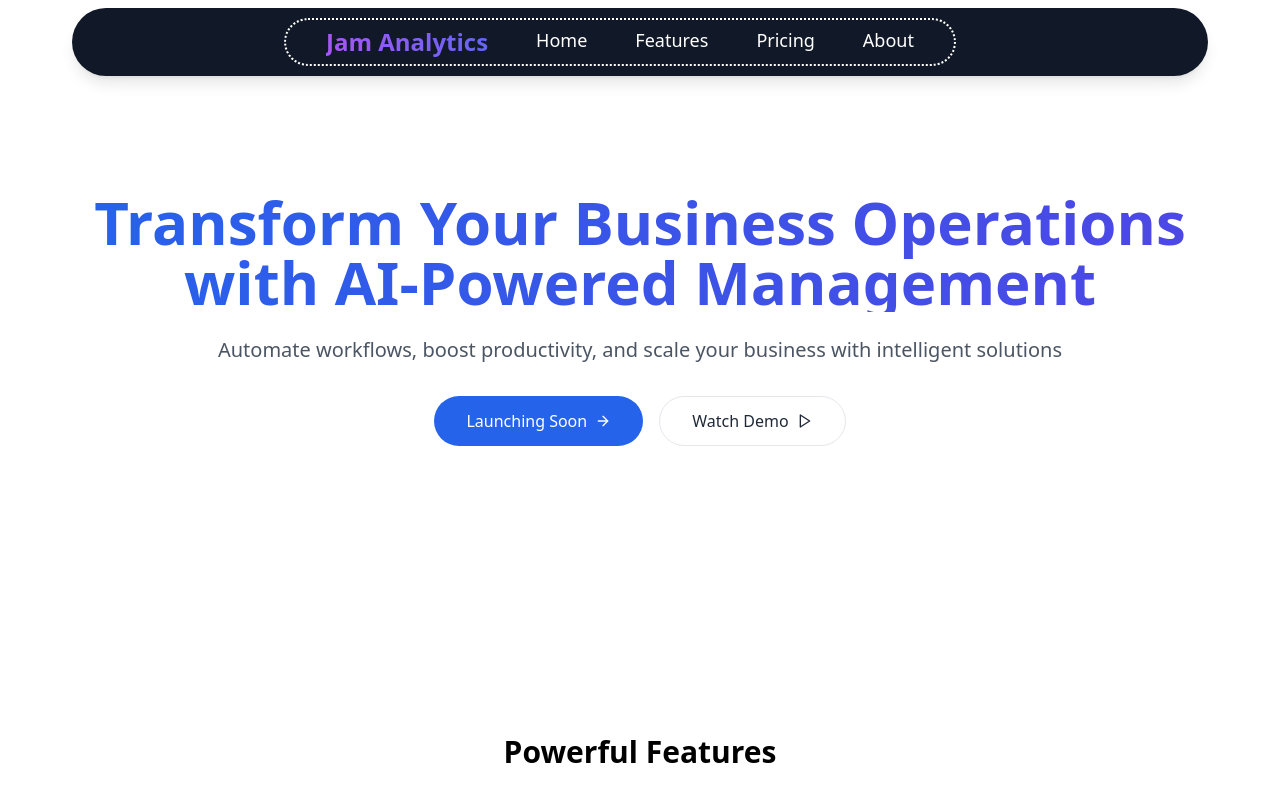
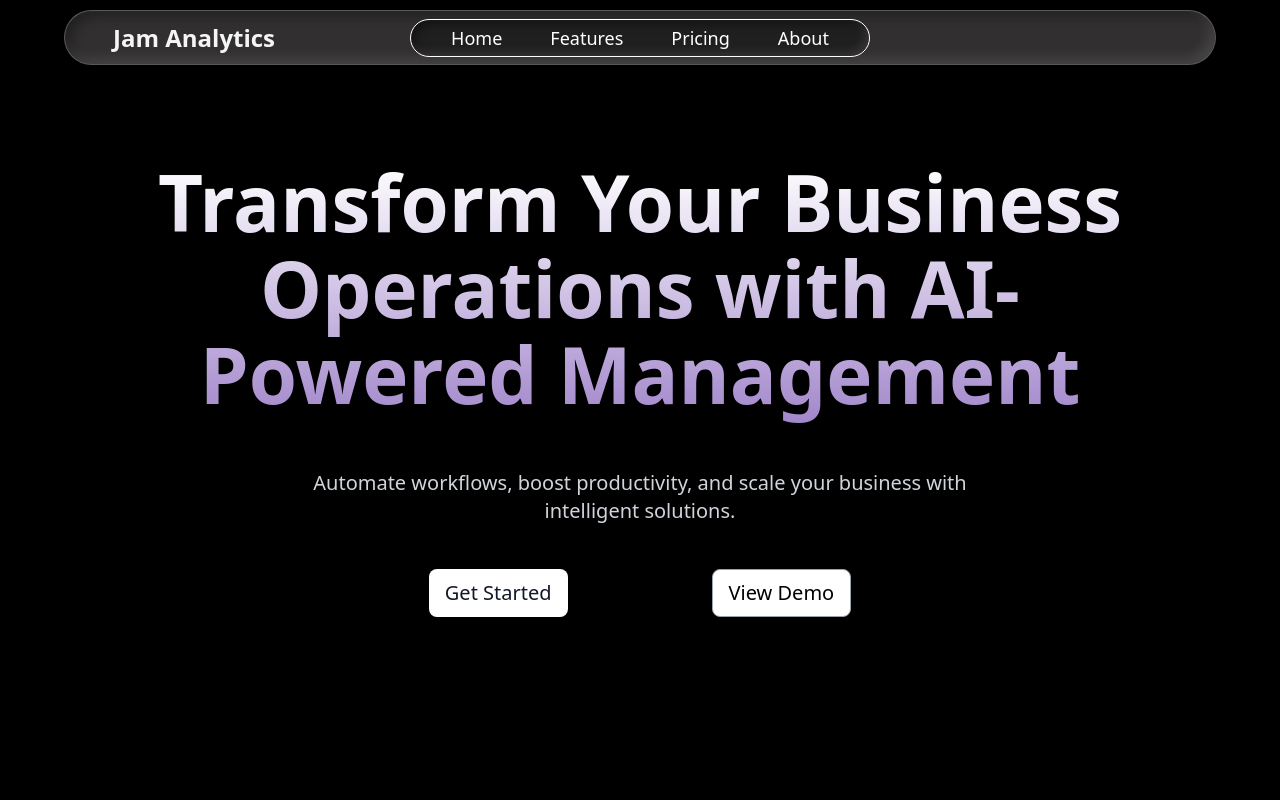
Before and after one commit to joharisahil/jam-analytics-main, a React (Vite) app: page / in a window 1280 px wide. Shown: the top 800 px of the page. Built offline with nearby package versions, Linux system fonts and the light colour scheme.

Commit message:
enhance nav and text of home

```diff
--- a/src/components/FooterDown.jsx
+++ b/src/components/FooterDown.jsx
@@ -3,7 +3,7 @@ import React from "react";
 const FooterDown = () => {
   return (
     <section id="FooterDown">
-    <div className="flex flex-col h-fit">
+    <div className="flex flex-col h-fit bg-[#131313f3] text-white">
       {/* CTA Section */}
       <div className="bg-gradient-to-r from-blue-500 to-blue-700 text-white text-center py-16">
         <h1 className="text-3xl font-bold mb-2">Ready to Transform Your Business?</h1>
@@ -14,8 +14,8 @@ const FooterDown = () => {
       </div>
 
       {/* Footer Section */}
-      <footer  className="bg-white text-gray-700 py-10">
-        <div className="container mx-auto grid grid-cols-1 md:grid-cols-4 gap-8 px-4">
+      <footer  className="bg-gray text-white-700 py-10">
+        <div className="container mx-auto grid grid-cols-1 md:grid-cols-4 gap-8 px-4 text-white">
 
           {/* Product */}
           <div>
--- a/src/components/NavBar.jsx
+++ b/src/components/NavBar.jsx
@@ -1,33 +1,22 @@
 import React from "react";
-import { Menu } from "lucide-react"; // Icon for mobile menu (optional)
 
 function Navbar() {
   return (
-    <nav className="fixed top-0 left-0  bg-gray-900 py-2.5 px-6 pr-16 shadow-lg z-50 rounded-full m-2 right-16 left-16">
-      <div className="flex justify-center">
+    <nav className="fixed top-[10px] mx-4 md:mx-10 lg:mx-16 h-[55px] w-[calc(100%-2rem)] md:w-[calc(100%-5rem)] lg:w-[calc(100%-8rem)] max-w-[1600px] flex items-center justify-center bg-[#424040be] backdrop-blur-[319px] border border-white/20 shadow-[inset_-6px_-6px_12px_rgba(255,255,255,0.1),inset_6px_6px_12px_rgba(0,0,0,0.3)] py-2 px-6 z-50 rounded-[60px]">
 
+      {/* Logo Positioned to the Left */}
+      <div className="absolute left-6 md:left-12 text-xl md:text-2xl font-bold text-neutral-100  bg-clip-text hover:text-purple-500 transition duration-300">
+        <a href="#home">Jam Analytics</a>
+      </div>
 
-        {/* Navigation Links (Rounded Pill) */}
-        <ul className="flex space-x-12 text-lg font-medium bg-gray-900 text-white px-10 py-1.5 rounded-full border-2 border-dotted border-white">
-          {/* Logo */}
-        <div className="text-2xl font-bold bg-gradient-to-r from-purple-500 to-indigo-500 text-transparent bg-clip-text">
-          Jam Analytics
-        </div>
-
-          <li>
-            <a href="#home" className="hover:text-purple-400 transition duration-300">Home</a>
-          </li>
-          <li>
-            <a href="#feature" className="hover:text-purple-400 transition duration-300">Features</a>
-          </li>
-          <li>
-            <a href="#pricing" className="hover:text-purple-400 transition duration-300">Pricing</a>
-          </li>
-          <li>
-            <a href="#FooterDown" className="hover:text-purple-400 transition duration-300">About</a>
-          </li>
+      {/* Navigation Links with Embossed Pill Effect */}
+      <div>
+        <ul className="flex space-x-8 md:space-x-12 text-sm md:text-lg font-medium bg-[#201f1f] text-white px-6 md:px-10 py-1 rounded-full border border-white shadow-[inset_-4px_-4px_8px_rgba(255,255,255,0.1),inset_4px_4px_8px_rgba(0,0,0,0.4)]">
+          <li><a href="#home" className="hover:text-purple-400 transition duration-300">Home</a></li>
+          <li><a href="#feature" className="hover:text-purple-400 transition duration-300">Features</a></li>
+          <li><a href="#pricing" className="hover:text-purple-400 transition duration-300">Pricing</a></li>
+          <li><a href="#FooterDown" className="hover:text-purple-400 transition duration-300">About</a></li>
         </ul>
-
       </div>
     </nav>
   );
--- a/src/components/NavDown.tsx
+++ b/src/components/NavDown.tsx
@@ -3,19 +3,33 @@ import { ArrowRight, Play } from "lucide-react";
 
 const NavDown = () => {
   return (
-    <section id="Home" className="container mx-auto px-6 pt-28 pb-32 text-center  ">
-      <h1 className="text-5xl md:text-6xl font-bold mb-6 bg-gradient-to-r from-blue-600 to-indigo-600 text-transparent bg-clip-text">
-        Transform Your Business Operations with AI-Powered Management
+    <section className="container mx-auto px-6 pt-20 pb-32 text-center">
+      {/* Heading with Exact Font, Gradient, and Size */}
+      <h1
+        className="text-[78px] font-[695] leading-[110%] text-center mx-auto
+        bg-gradient-to-b from-white to-[#A084CA] text-transparent bg-clip-text pb-3"
+      >
+        Transform Your Business <br />
+        Operations with AI- <br />
+        Powered Management
       </h1>
-      <p className="text-xl text-gray-600 mb-8">
-        Automate workflows, boost productivity, and scale your business with intelligent solutions
+
+      {/* Subheading with Correct Color and Spacing */}
+      <p className="text-lg md:text-xl text-gray-300 max-w-3xl mx-auto p-10 leading-relaxed ">
+        Automate workflows, boost productivity, and scale your business with
+        intelligent solutions.
       </p>
-      <div className="flex justify-center gap-4">
-        <button className="px-8 py-3 bg-blue-600 text-white rounded-full font-medium hover:bg-blue-700 transition-colors flex items-center">
-          Launching Soon <ArrowRight className="ml-2 w-4 h-4" />
+
+      {/* Buttons Styled Exactly Like Image */}
+      <div className="flex justify-center gap-36 mt-1">
+        <button className="px-4 py-2 bg-white text-gray-900 rounded-lg text-[20px] font-medium
+          hover:bg-gray-200 transition-all flex items-center shadow-md">
+          Get Started
         </button>
-        <button className="px-8 py-3 bg-white text-gray-800 rounded-full font-medium border border-gray-200 hover:border-blue-600 transition-colors flex items-center">
-          Watch Demo <Play className="ml-2 w-4 h-4" />
+
+        <button className="px-4 py-2 bg-white text-black rounded-lg text-[20px] font-medium
+          border border-gray-400 hover:border-white transition-all flex items-center shadow">
+          View Demo
         </button>
       </div>
     </section>
--- a/src/main.tsx
+++ b/src/main.tsx
@@ -8,6 +8,8 @@ import './index.css';
 
 // Get root element with error handling
 const rootElement = document.getElementById('root');
+
+
 // Log application startup in development mode
 if (import.meta.env.DEV) {
   console.log(`Jam Analytics app started`);
--- a/src/pages/Home.jsx
+++ b/src/pages/Home.jsx
@@ -17,7 +17,7 @@ function Home() {
         {/* Navigation */}
         <NavBar />
 
-        <section id="home" className="bg-white py-20">
+        <section id="home" className="bg-black py-20">
           <NavDown />
         </section>
 
```
